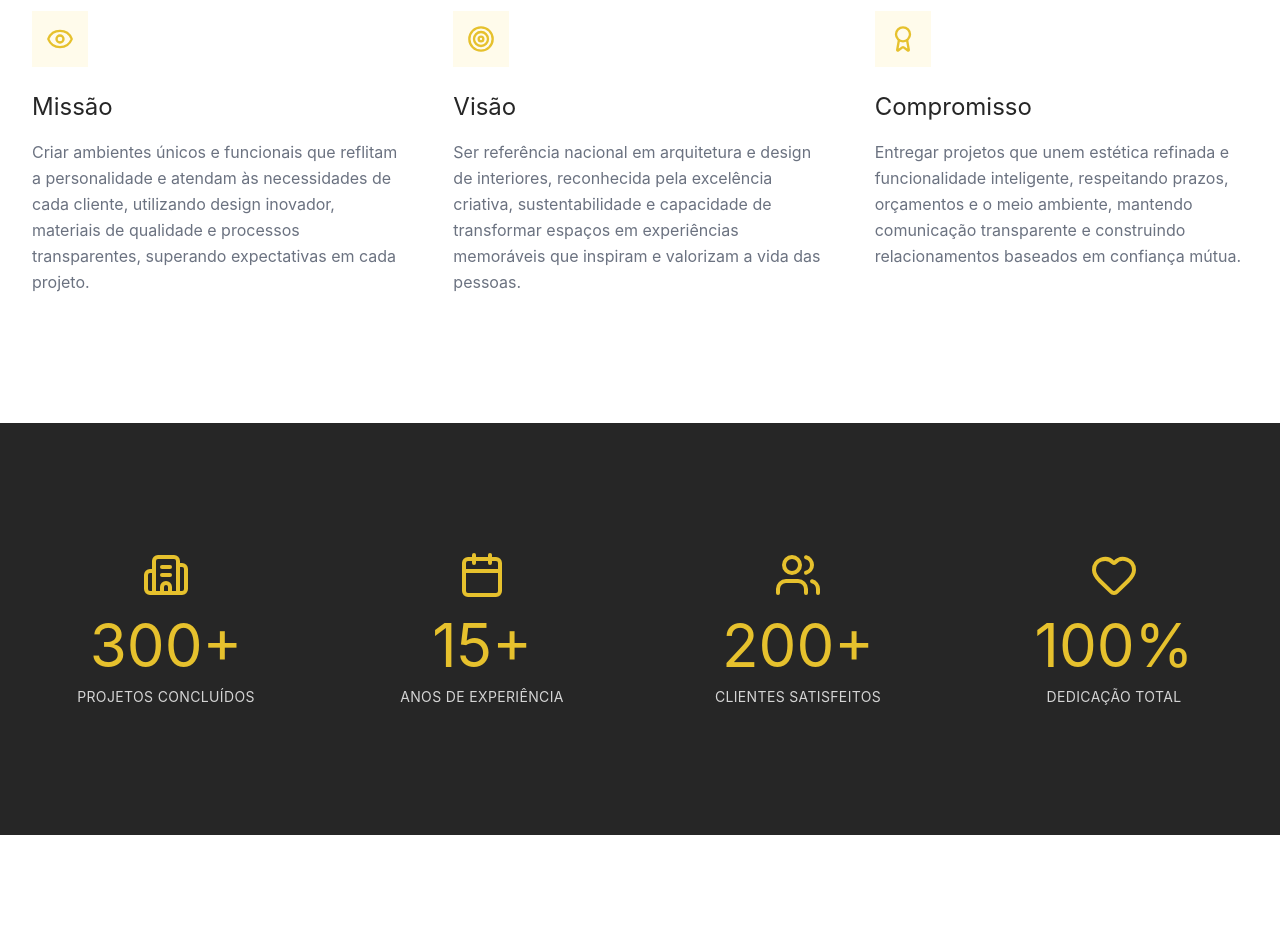
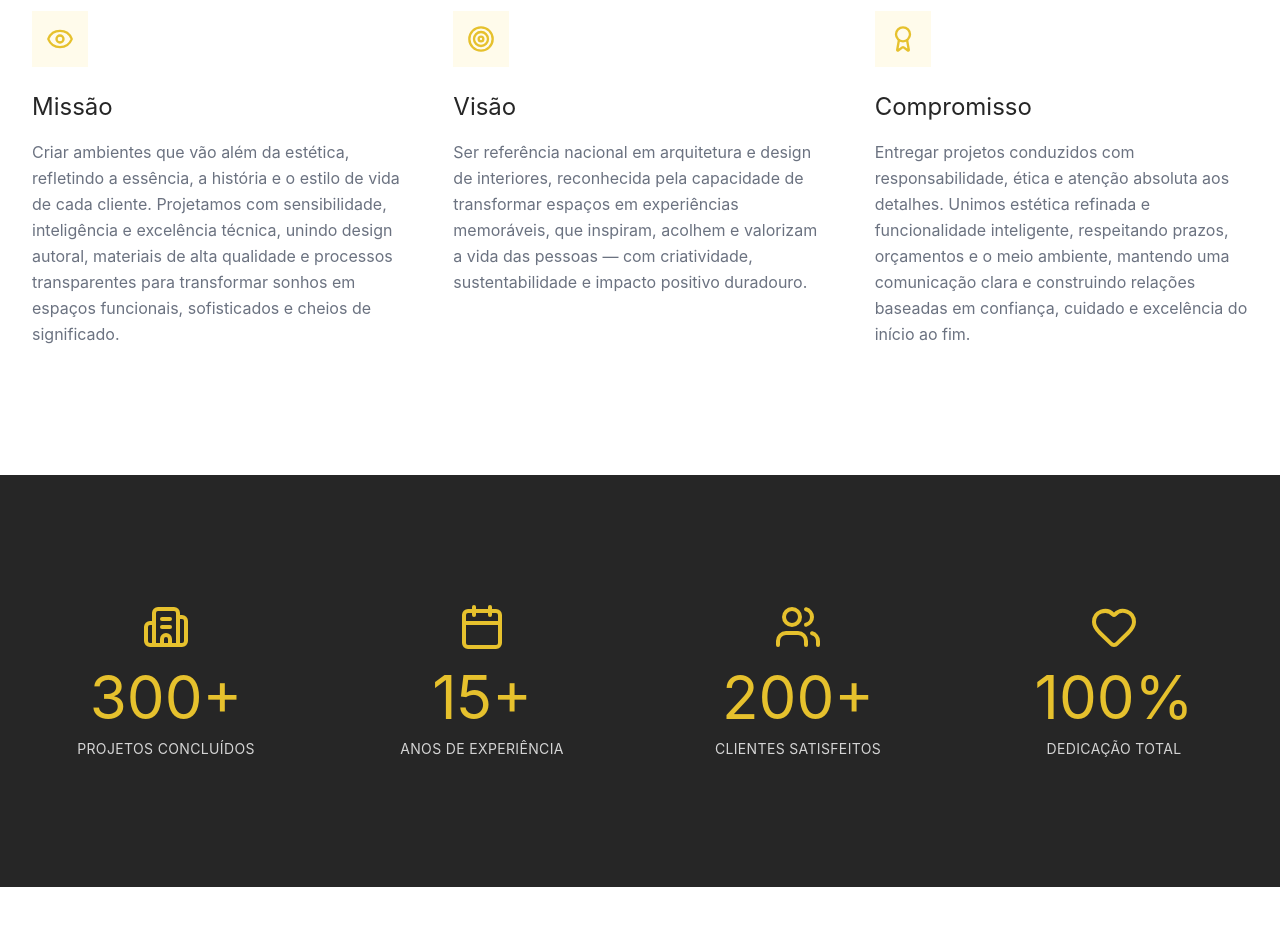
Before and after one commit to mmdress/website, a Next.js app: page /sobre in a window 1280 px wide. Shown: the part 2340-3265 px from the top of the page. Built offline with nearby package versions, Linux system fonts and the light colour scheme.

Commit message:
feat: update Mission and Vision sections with enhanced descriptions for improved clarity and engagement

```diff
--- a/components/sections/about/MissionVision.tsx
+++ b/components/sections/about/MissionVision.tsx
@@ -11,19 +11,19 @@ const MISSION_VISION_ITEMS: MissionVisionItem[] = [
     icon: Eye,
     title: 'Missão',
     description:
-      'Criar ambientes únicos e funcionais que reflitam a personalidade e atendam às necessidades de cada cliente, utilizando design inovador, materiais de qualidade e processos transparentes, superando expectativas em cada projeto.',
+      'Criar ambientes que vão além da estética, refletindo a essência, a história e o estilo de vida de cada cliente. Projetamos com sensibilidade, inteligência e excelência técnica, unindo design autoral, materiais de alta qualidade e processos transparentes para transformar sonhos em espaços funcionais, sofisticados e cheios de significado.',
   },
   {
     icon: Target,
     title: 'Visão',
     description:
-      'Ser referência nacional em arquitetura e design de interiores, reconhecida pela excelência criativa, sustentabilidade e capacidade de transformar espaços em experiências memoráveis que inspiram e valorizam a vida das pessoas.',
+      'Ser referência nacional em arquitetura e design de interiores, reconhecida pela capacidade de transformar espaços em experiências memoráveis, que inspiram, acolhem e valorizam a vida das pessoas — com criatividade, sustentabilidade e impacto positivo duradouro.',
   },
   {
     icon: Award,
     title: 'Compromisso',
     description:
-      'Entregar projetos que unem estética refinada e funcionalidade inteligente, respeitando prazos, orçamentos e o meio ambiente, mantendo comunicação transparente e construindo relacionamentos baseados em confiança mútua.',
+      'Entregar projetos conduzidos com responsabilidade, ética e atenção absoluta aos detalhes. Unimos estética refinada e funcionalidade inteligente, respeitando prazos, orçamentos e o meio ambiente, mantendo uma comunicação clara e construindo relações baseadas em confiança, cuidado e excelência do início ao fim.',
   },
 ] as const;
 
```
